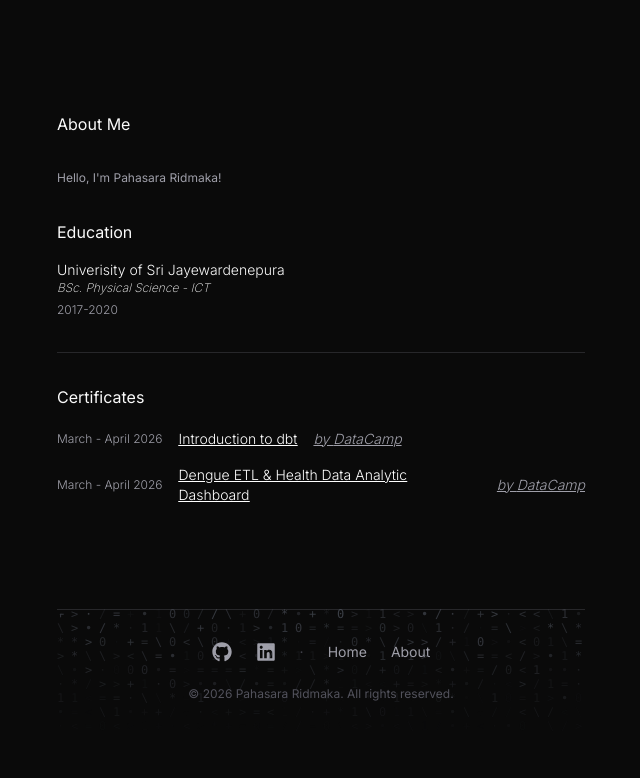
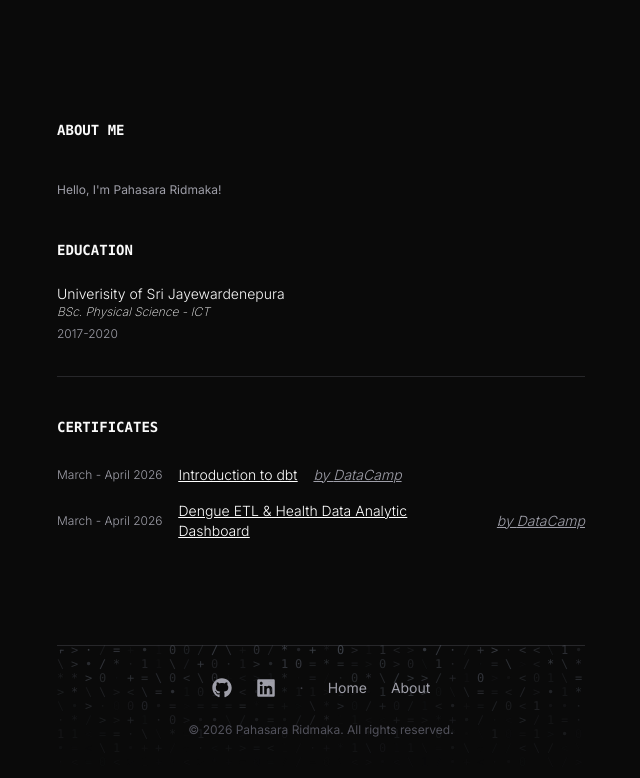
Before and after one commit to pahasara-ridmaka/portfolio-v2, a Next.js app: page /about in a window 1280 px wide. Shown: the top 778 px of the page, without its empty margins (319-959 px from the left). Built offline with nearby package versions, Linux system fonts and the light colour scheme.

Commit message:
feat: integrate HyperText component for enhanced text effects in AboutPage and HeroSection

```diff
--- a/app/about/page.tsx
+++ b/app/about/page.tsx
@@ -4,6 +4,7 @@ import React from "react";
 import Link from "next/link";
 import { motion } from "framer-motion";
 import { slideUp, staggerContainer } from "@/lib/animations";
+import { HyperText } from "@/components/ui/hyper-text";
 
 function AboutPage() {
   const certificates = [
@@ -27,7 +28,7 @@ function AboutPage() {
       initial="hidden"
       animate="visible"
     >
-      <motion.h2 variants={slideUp}>About Me</motion.h2>
+      <motion.h2 variants={slideUp}><HyperText className='text-sm'>About Me</HyperText></motion.h2>
 
       <motion.p
         className="text-xs text-zinc-400 leading-relaxed mt-8"
@@ -38,7 +39,7 @@ function AboutPage() {
 
       {/* Education Section */}
       <motion.div className="mt-8 mb-8" variants={slideUp}>
-        <h2 className="mt-8">Education</h2>
+        <h2 className="mt-8"><HyperText className='text-sm'>Education</HyperText></h2>
         <div className="flex flex-row w-full gap-4 items-start justify-start mt-4">
           <div className="w-full">
             <p className="text-sm font-light">
@@ -57,7 +58,7 @@ function AboutPage() {
       {/* Certifications Section */}
       <motion.div className="mt-8 mb-8" variants={slideUp}>
         <motion.h3 className="mb-3" variants={slideUp}>
-          Certificates
+          <HyperText className="text-sm">Certificates</HyperText>
         </motion.h3>
         {certificates.map((cert, index) => (
           <motion.div
--- a/components/sections/home/HeroSection.tsx
+++ b/components/sections/home/HeroSection.tsx
@@ -113,7 +113,7 @@ function HeroSection() {
 
         {/* Projects */}
         <motion.div className="mt-16" variants={slideUp}>
-          <h3>Projects</h3>
+              <HyperText className="text-sm">Projects [DATA/WEB/SW]</HyperText>
 
           {projects.map((project, index) => (
             <motion.div
```
